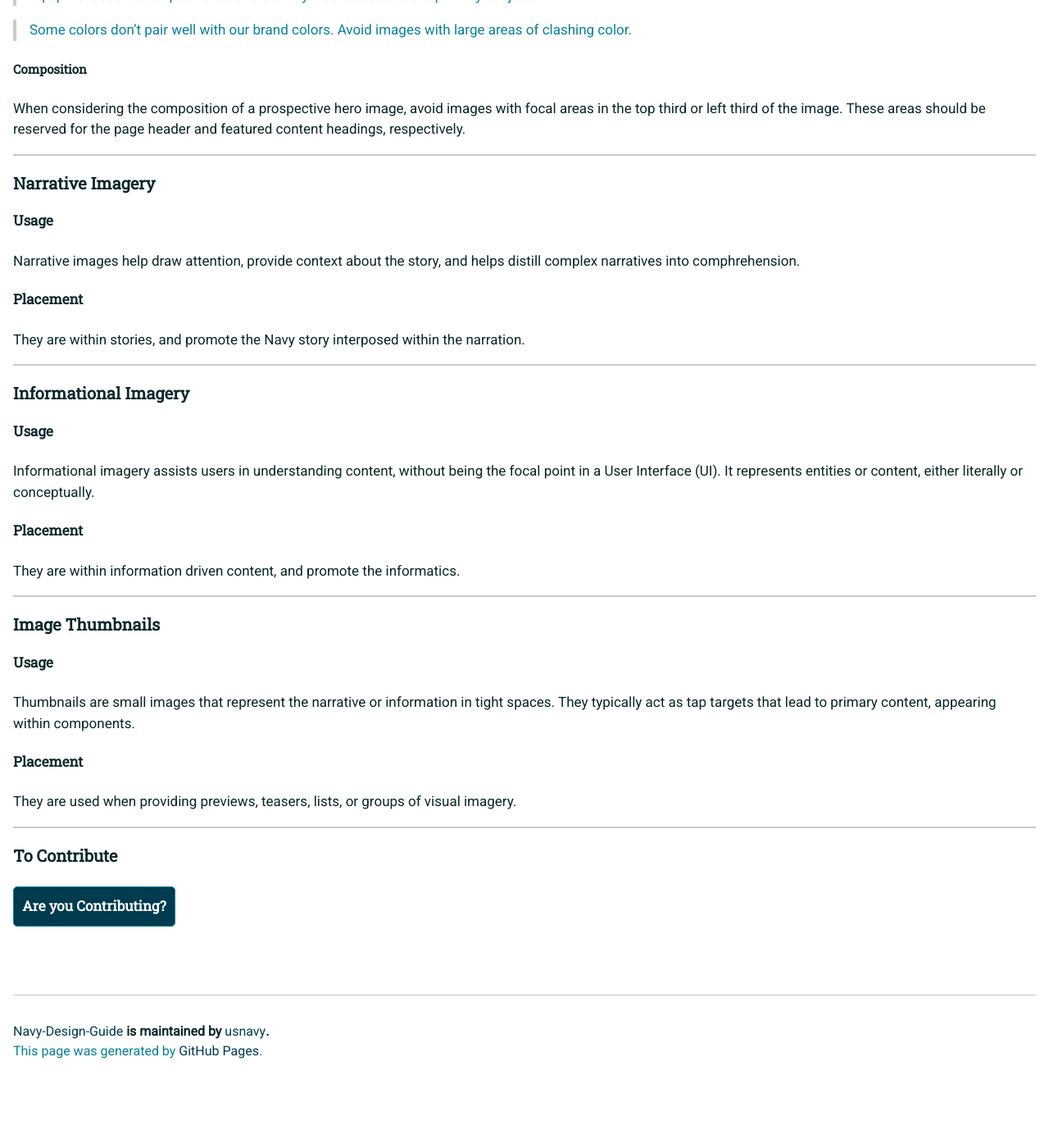
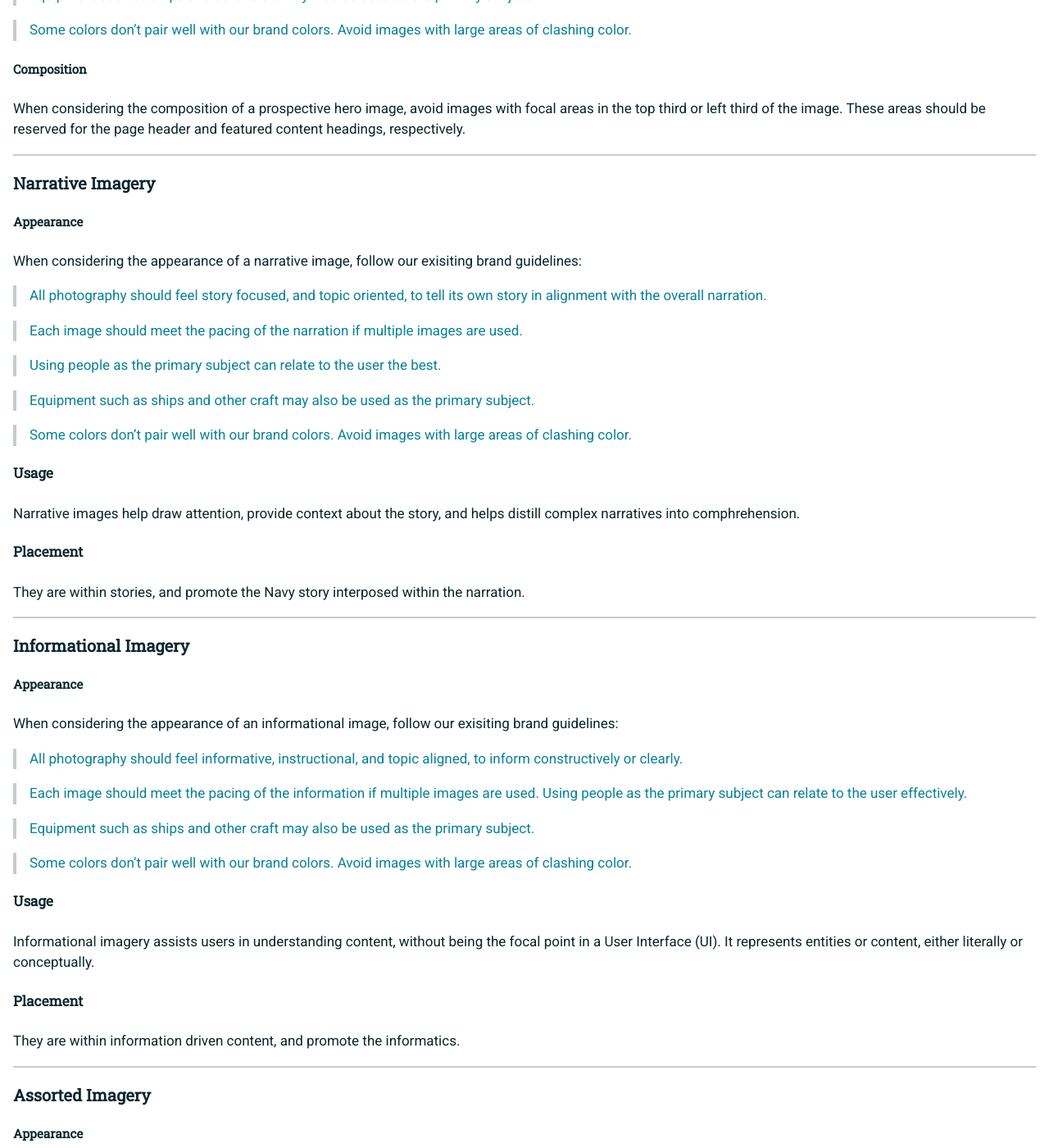
Before and after one commit to usnavy/Navy-Design-Guide, a Jekyll site: the page built from image-scheme.md, in a window 1280 px wide and 1400 px high, scrolled down 2497 px. Shown: the whole window at 82% size. Built offline with Jekyll 4.4.1, drawn with Linux system fonts in a browser that asks for light colours; nearby versions of some CDN libraries; our own code applies the rules of GitHub Pages for plain Markdown files; before the commit the page ends 3807 px from its top, so only the background shows below that; some of the changed text lies outside the part shown.

Commit message:
Update image-scheme.md

```diff
--- a/image-scheme.md
+++ b/image-scheme.md
@@ -49,6 +49,24 @@ and featured content headings, respectively.
 
 ### Narrative Imagery
 
+##### Appearance
+
+When considering the appearance of a narrative image, follow our
+exisiting brand guidelines:
+
+> All photography should feel story focused, and topic oriented,
+> to tell its own story in alignment with the overall narration.
+
+> Each image should meet the pacing of the narration if multiple images are used.
+
+> Using people as the primary subject can relate to the user the best.
+
+> Equipment such as ships and other craft may also be used as the
+> primary subject.
+
+> Some colors don't pair well with our brand colors. Avoid images
+> with large areas of clashing color.
+
 #### Usage
 Narrative images help draw attention, provide context about the story, and helps distill complex narratives into comphrehension.
 
@@ -59,6 +77,23 @@ They are within stories, and promote the Navy story interposed within the narrat
 
 ### Informational Imagery
 
+##### Appearance
+
+When considering the appearance of an informational image, follow our
+exisiting brand guidelines:
+
+> All photography should feel informative, instructional, and topic aligned,
+> to inform constructively or clearly.
+
+> Each image should meet the pacing of the information if multiple images are used.
+> Using people as the primary subject can relate to the user effectively.
+
+> Equipment such as ships and other craft may also be used as the
+> primary subject.
+
+> Some colors don't pair well with our brand colors. Avoid images
+> with large areas of clashing color.
+
 #### Usage
 Informational imagery assists users in understanding content, without being the focal point in a User Interface (UI). It represents entities or content, either literally or conceptually.
 
@@ -67,7 +102,21 @@ They are within information driven content, and promote the informatics.
 
 <hr>
 
-### Image Thumbnails
+### Assorted Imagery
+
+##### Appearance
+
+When considering the appearance of an assorted image, follow our
+exisiting brand guidelines:
+
+> All photography should be topic exclusive, suited, and matched.
+> Using people as the primary subject can relate to the user effectively.
+
+> Equipment such as ships and other craft may also be used as the
+> primary subject.
+
+> Some colors don't pair well with our brand colors. Avoid images
+> with large areas of clashing color.
 
 #### Usage
 Thumbnails are small images that represent the narrative or information in tight spaces. They typically act as tap targets that lead to primary content, appearing within components.
```
